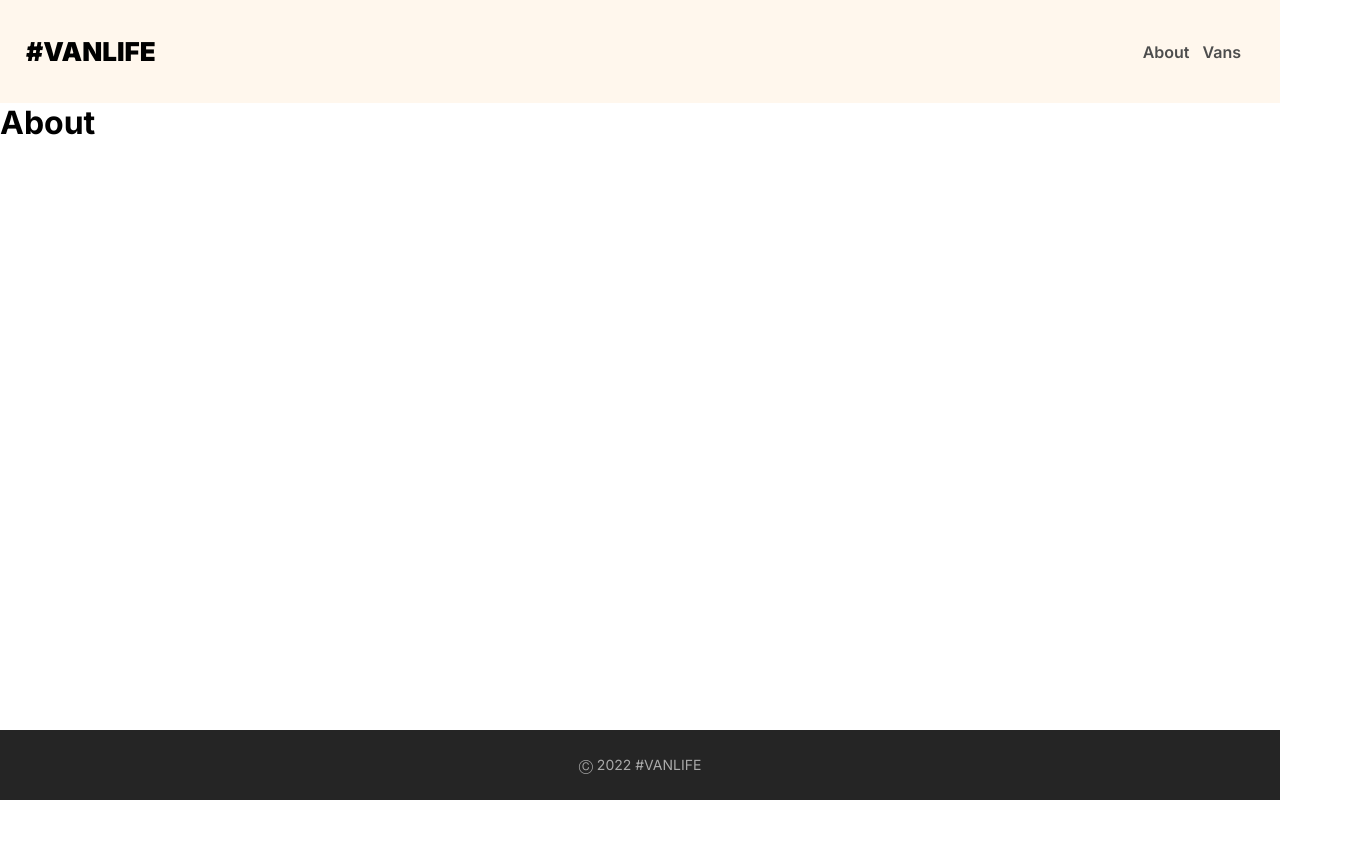
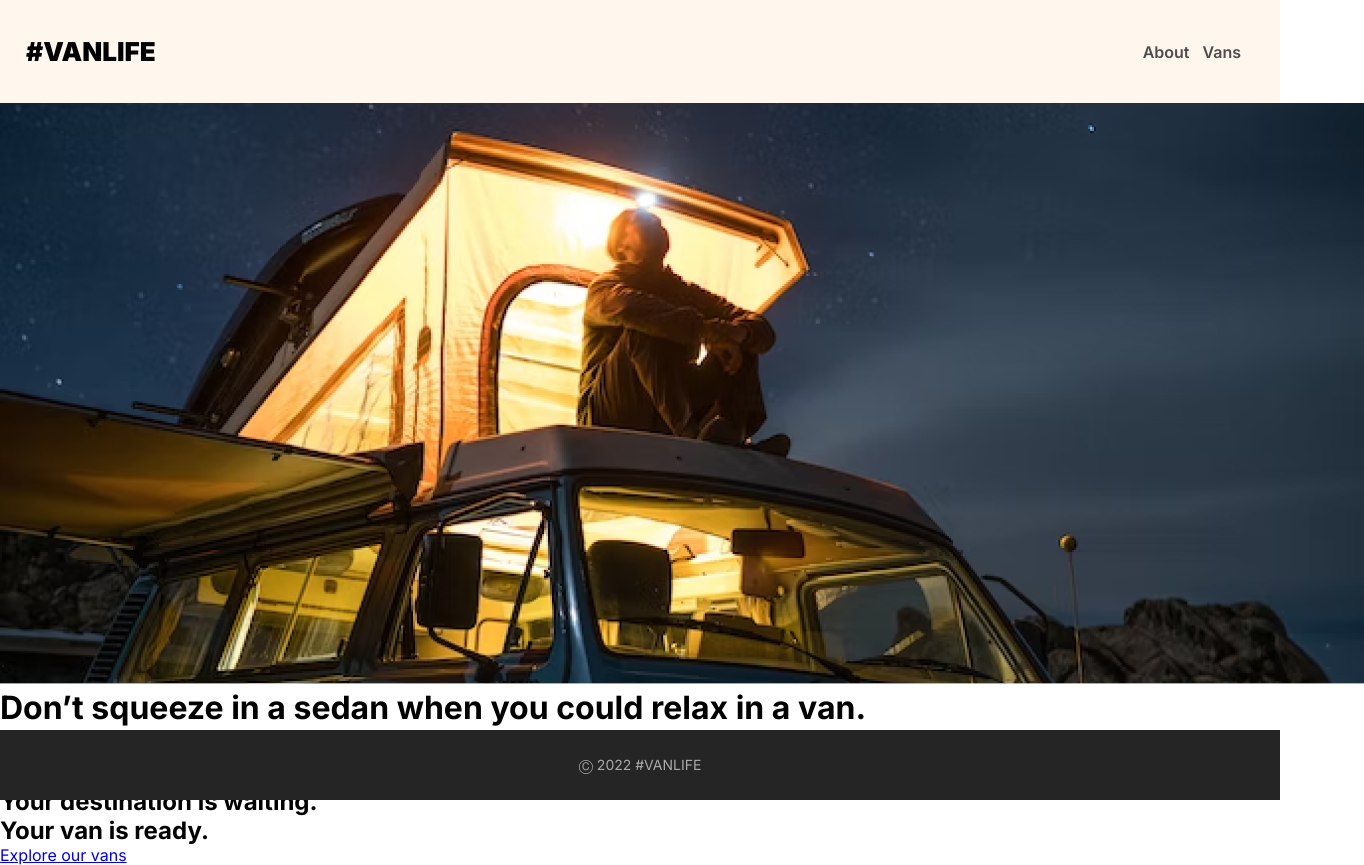
Before and after one commit to sabrinamaral/vanLife, a React (Vite) app: page /about in a window 1280 px wide. Shown: the whole page, 1364 px wide, since content can reach past the window. Before the commit the page ends 800 px from the top, so only its background shows below. Built offline with nearby package versions, Linux system fonts and the light colour scheme.

Commit message:
add about page

```diff
--- a/src/components/About.jsx
+++ b/src/components/About.jsx
@@ -1,3 +1,28 @@
+import { Link } from "react-router-dom";
+
 export default function About() {
-  return <h1>About</h1>;
+  return (
+    <>
+      <img className="about-img" src="src/assets/about_picture.png"></img>
+      <div className="about-container">
+        <div className="about-content">
+          <h1>Don’t squeeze in a sedan when you could relax in a van.</h1>
+          <p>
+            Our mission is to enliven your road trip with the perfect travel van
+            rental. Our vans are recertified before each trip to ensure your
+            travel plans can go off without a hitch. (Hitch costs extra 😉)
+          </p>
+          <p>
+            Our team is full of vanlife enthusiasts who know firsthand the magic
+            of touring the world on 4 wheels.
+          </p>
+        </div>
+        <div className="cfa-container">
+          <h2>Your destination is waiting.</h2>
+          <h2>Your van is ready.</h2>
+          <Link to="/vans">Explore our vans</Link>
+        </div>
+      </div>
+    </>
+  );
 }
```
